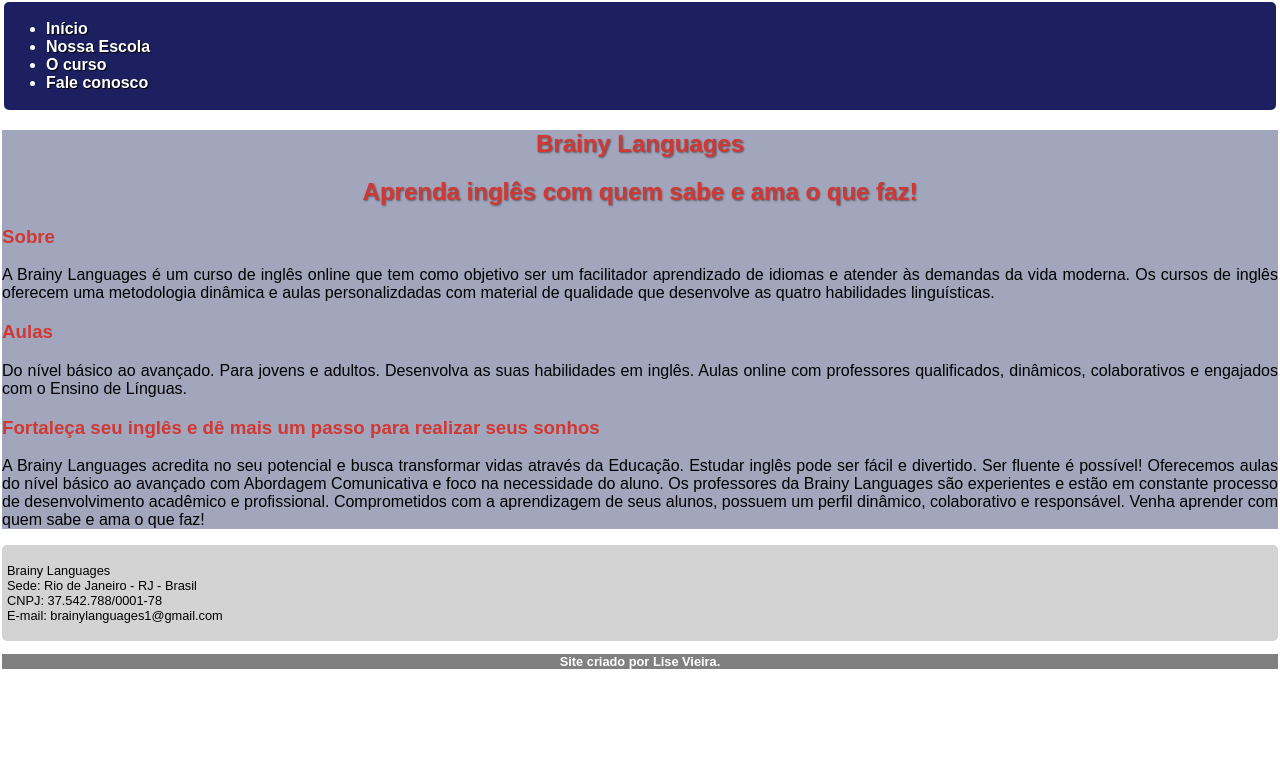
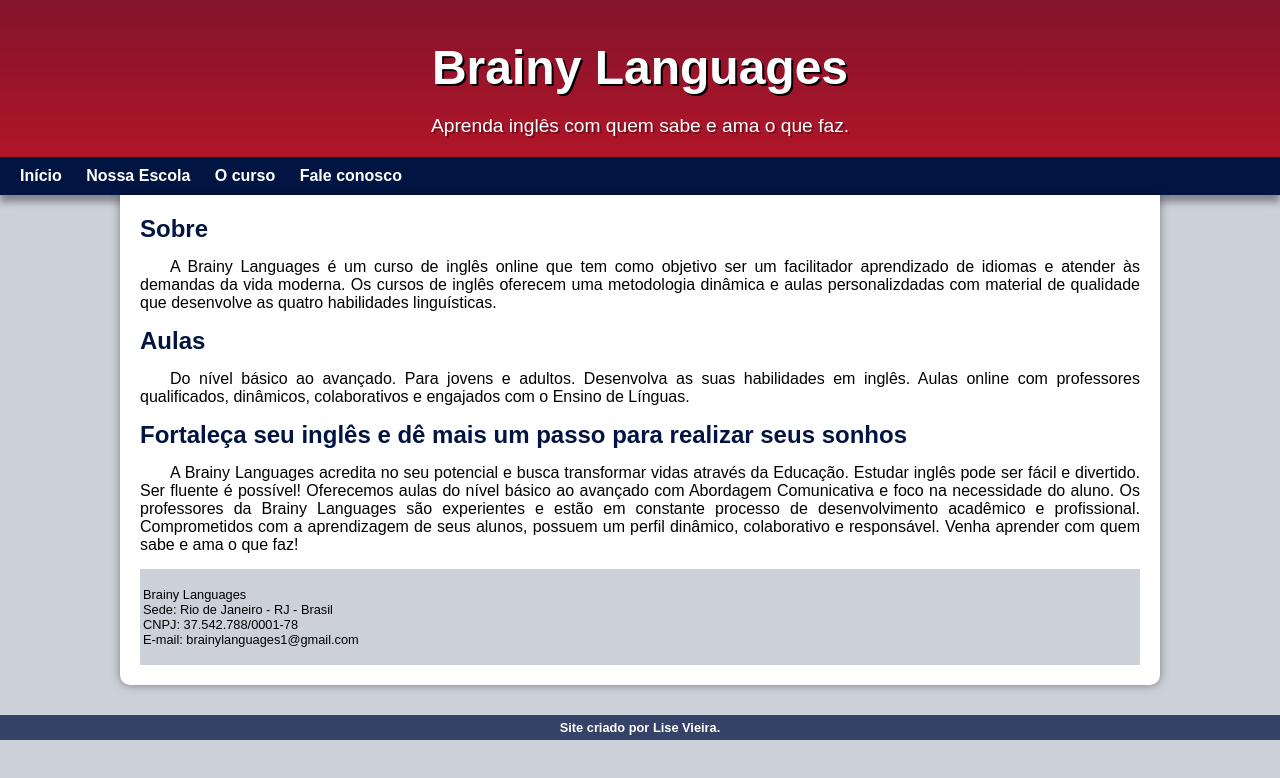
Before and after one commit to lisenunes/brainy-languages, a plain HTML site: page index.html in a window 1280 px wide. Drawn offline with Linux system fonts and the light colour scheme.

Commit message:
criei a página principal

```diff
--- a/estilos/style.css
+++ b/estilos/style.css
@@ -8,73 +8,127 @@
 
 */
 
+:root {
+    --cor0: #e30b21;
+    --cor1: #021542;
+    --cor2: #b11528;
+    --cor3: #354368;
+    --cor4: #83132c;
+    --cor5: #67718d;
+    --cor6: #ccd0d9;
+
+    --fonte-padrao: Arial, Verdana, Helvetica, sans-serif;
+    --fonte-destaque: 'Bebas Neue', cursive;
+    --fonte-android: 'Android', cursive;
+
+}
 * {
-    font-family: Arial, Helvetica, sans-serif;
+    margin: 0px;
+    padding: 0x;
 
 }
 
 body {
-    margin: 2px;
-    color: #D13833;
+    background-color: var(--cor6);
+    font-family: var(--fonte-padrao);
 
 }
 
-menu {
-    margin: 2px;
-    padding: 2px;
-    box-sizing: 2px;
-    background-color: #1D2060;
+header {
+    background-image:linear-gradient(to bottom, var(--cor4), var(--cor2));
+    min-width: 150px;
+    text-align: center;
+    padding-top: 40px;
+
+}
+
+header > h1 {
     color: white;
+    font-family: arial, helvetica, sans-serif;
+    font-weight: bold;
+    margin-bottom: 20px;
+    font-size: 3em;
+    text-shadow: 2px 2px 0px rgba(0, 0, 0, 281);
+}
+
+header > p {
+    color: white;
+    font-family: var(--fonte-padrao);
+    font-size: 1.2em;
+    max-width: 600px;
+    padding-right: 10px;
+    padding-left: 10px;
+    padding-bottom: 20px;
+    margin: auto;
+    text-shadow: 2px 2px 0px rgba(0, 0, 0, .322);
+    text-align: center;
+}
+
+
+nav {
+    padding: 10px;
+    background-color: var(--cor1);
+    box-shadow: 0px 7px 7px rgba(0, 0, 0, .363);
+}
+
+nav > a {
+    color: white;
+    padding: 10px;
     border-radius: 5px;
+    text-decoration: none;
+    font-weight: bold;
+    transition-duration: 0.5s;
 
 
 }
 
-menu  ul  li a {
-    text-decoration: none;
-    color: white;
-    text-shadow: 1px 1px 1px black;
-    font-weight: bold;
-    display: inline-block;
+nav > a:hover {
+background-color: var(--cor6);
+color: var(--cor1);
 
 }
 
-article {
-    box-sizing: 2px;
-    background-color: rgba(33, 44, 95, 0.418);
-}
-h1, h2 {
-    text-align: center;
-    text-shadow: 1px 1px 2px rgba(0, 0, 0, 0.459);
+main {
+    background-color: white;
+    box-shadow: 0px 0px 10px rgba(0, 0, 0, .411);
+    border-bottom-left-radius: 10px;
+    border-bottom-right-radius: 10px;
+    min-width: 300px;
+    max-width: 1000px;
+    margin: auto;
+    margin-bottom: 30px;
+    padding: 20px;
+
 }
 
-p {
-    text-align: justify;
-    color: black;
+main h3 {
+    color: var(--cor1);
+    font-size: 1.5em;
+
 }
 
+main p {
+    margin: 15px 0px 15px 0px;
+    text-align: justify;
+    text-indent: 30px;
 
-div {
-    box-sizing: 2px;
-    padding: 5px 5px;
-    background-color: lightgrey;
-    border-radius: 5px;
+}
+
+aside {
+    background-color: var(--cor6);
+    color: black;
+    padding: 3px;
     font-size: 0.8em;
 }
 
+#aside {
+    color: black;
+    text-indent: 0px;
+}
 footer {
-    box-sizing: 1px;
-    padding: 0px;
-    background-color: grey;
+    padding: 5px;
+    background-color: var(--cor3);
     color: white;
-    margin: auto;
     text-align: center;
-
-}
-
-#foot {
-    text-align: center;
-    color: white;
-    font-size: .8em;
+    font-size: 0.8em;
     font-weight: bold;
-}
--- a/index.html
+++ b/index.html
@@ -9,19 +9,18 @@
 </head>
 <body>
     <header>
-        <menu>
-            <ul>
-                <li><a href="#" target="_blank">Início</a></li>
-                <li><a href="#" target="_blank">Nossa Escola</a></li>
-                <li><a href="#" target="_blank">O curso</a></li>
-                <li><a href="#" target="_blank">Fale conosco</a></li>
-            </ul>
-        </menu>
+        <h1>Brainy Languages</h1>
+        <p>Aprenda inglês com quem sabe e ama o que faz.</p>
     </header>
+        <nav>
+        <a href="#" target="_blank">Início</a>
+        <a href="escola.html" target="_blank">Nossa Escola</a>
+        <a href="metodologia.html" target="_blank">O curso</a>
+        <a href="faleconosco.html" target="_blank" target="_blank">Fale conosco</a>
+        </nav>
+
     <main>
         <article>
-            <h1>Brainy Languages</h1>
-            <h2>Aprenda inglês com quem sabe e ama o que faz!</h2>
             <h3>Sobre</h3>
             <p>A Brainy Languages é um curso de inglês online que tem como objetivo ser um facilitador aprendizado de idiomas e atender às demandas da vida moderna. Os cursos de inglês oferecem uma metodologia dinâmica e aulas personalizdadas com material de qualidade que desenvolve as quatro habilidades linguísticas.</p>
 
@@ -30,18 +29,18 @@
 
             <h3>Fortaleça seu inglês e dê mais um passo para realizar seus sonhos</h3>
             <p>A Brainy Languages acredita no seu potencial e busca transformar vidas através da Educação. Estudar inglês pode ser fácil e divertido. Ser fluente é possível! Oferecemos aulas do nível básico ao avançado com Abordagem Comunicativa e foco na necessidade do aluno. Os professores da Brainy Languages são experientes e estão em constante processo de desenvolvimento acadêmico e profissional. Comprometidos com a aprendizagem de seus alunos, possuem um perfil dinâmico, colaborativo e responsável.  Venha aprender com quem  sabe e ama o que faz! </p>
+
+            <aside>
+                <p id="aside">Brainy Languages<br>
+                Sede: Rio de Janeiro - RJ - Brasil<br>
+                CNPJ: 37.542.788/0001-78<br>
+                E-mail: brainylanguages1@gmail.com</p>
+                </aside>
         </article>
     </main>
-    <div>
-        <p>Brainy Languages<br>
-        Sede: Rio de Janeiro - RJ - Brasil<br>
-        CNPJ: 37.542.788/0001-78<br>
-        E-mail: brainylanguages1@gmail.com</p>
 
-
-    </div>
     <footer>
-        <p id="foot">Site criado por Lise Vieira.</p>
+        <p>Site criado por Lise Vieira.</p>
     </footer>
 </body>
 </html>
```
Also changed, not shown: escola.html (+35 -0 lines), faleconosco.html (added, +18 -0 lines), metodologia.html (added, +25 -0 lines).
